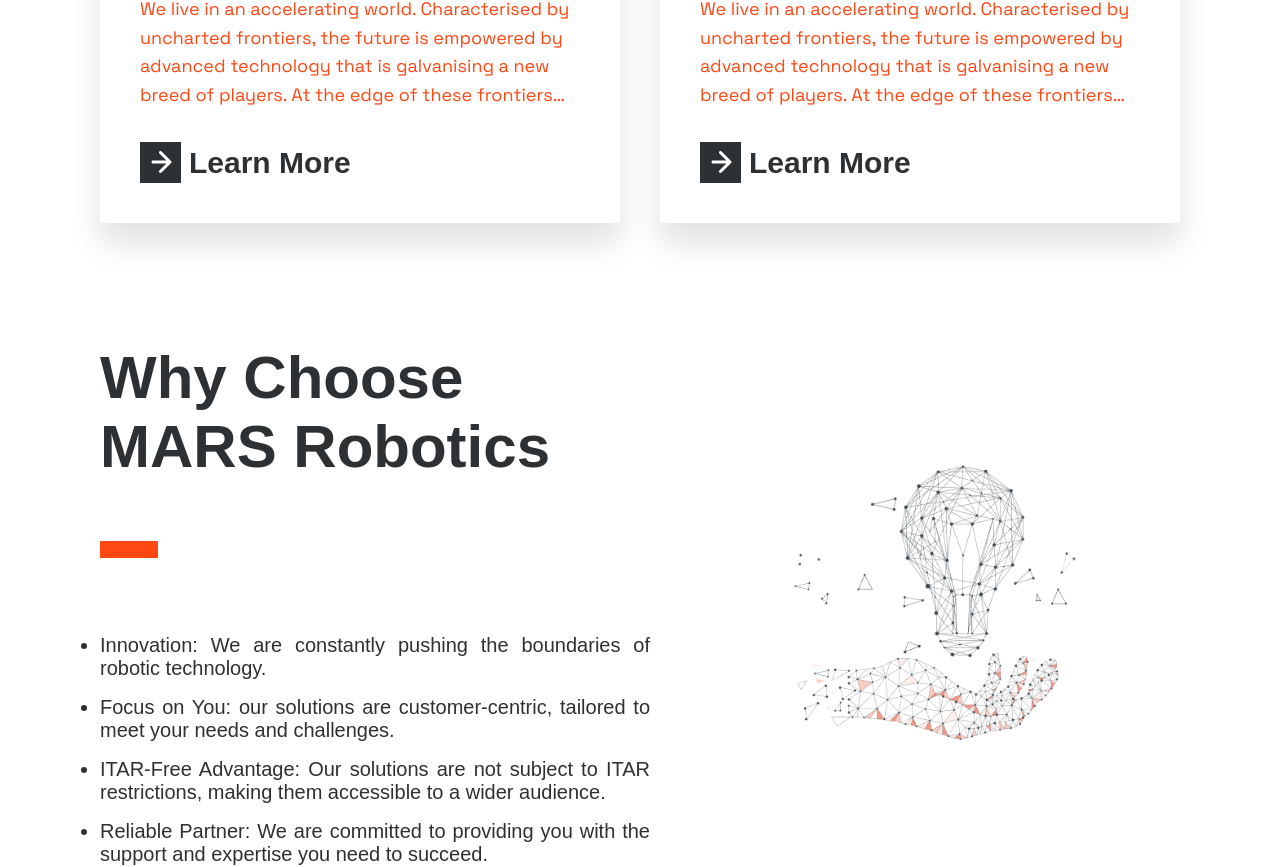
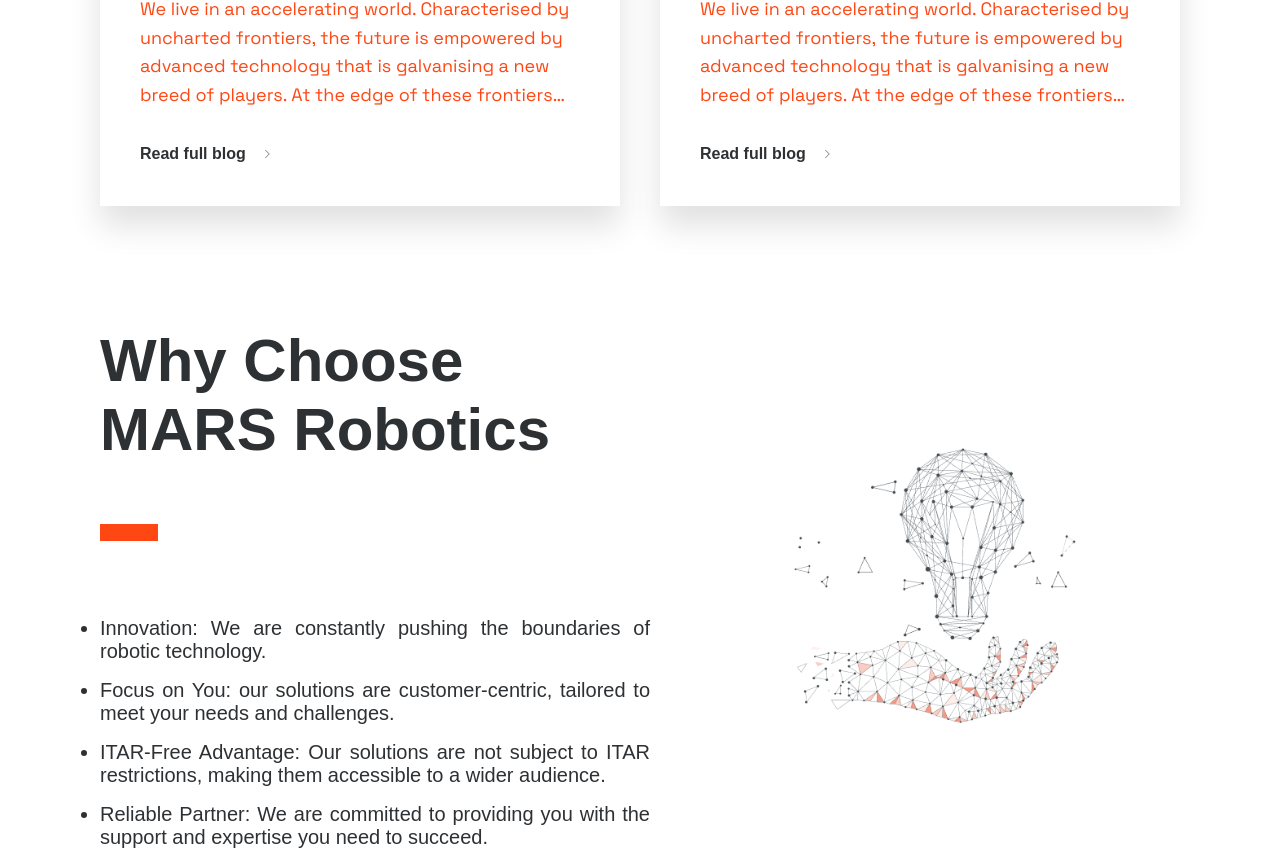
Before and after one commit to Mohammad-amin-alkhatib/mars, a Next.js app: page / in a window 1280 px wide. Shown: the part 1515-2382 px from the top of the page. Built offline with nearby package versions, Linux system fonts and the light colour scheme; a web font is replaced by a local one.

Commit message:
Update button animation

```diff
--- a/src/components/ArrowButton/ArrowButton.module.scss
+++ b/src/components/ArrowButton/ArrowButton.module.scss
@@ -5,21 +5,27 @@
     align-items: center;
     display: flex;
     gap: 15px;
+     flex-direction: row;
     text-decoration: none;
     color: $black-200;
-
     &:hover {
+        color: $orange;                     // text turns orange
         .arrow {
             color: $orange;
+            transform: translateX(8px);     // arrow moves right
         }
     }
 }
 
 .arrow {
-    height: 41px;
-    width: 41px;
+     height: 24px;
+    width: 24;
+transition: transform 0.3s ease, color 0.3s ease;
+    transform: translateX(0);
+      // initial state
+      flex-shrink: 0;  // Add this to prevent arrow from shrinking
 }
 
 .text {
-    font: 600 30px $gibson;
+    font: 600 16px $gibson;
 }
--- a/src/components/ArrowButton/index.jsx
+++ b/src/components/ArrowButton/index.jsx
@@ -2,14 +2,14 @@
 import Arrow from '@/assets/icons/arrow.svg';
 import styles from "./ArrowButton.module.scss";
 import cx from 'classnames';
-
+import CaretRight from '@/assets/icons/CaretRight.svg';
 const ArrowButton = ({ text, className, href }) => {
     return (
         <Link href={href} className={cx(styles.container, className)}>
-            <Arrow className={styles.arrow} />
             <span className={styles.text}>
                 {text}
             </span>
+            <CaretRight className={styles.arrow} />
         </Link>
     )
 };
--- a/src/components/Card/Card.module.scss
+++ b/src/components/Card/Card.module.scss
@@ -97,10 +97,12 @@
 }
 
 .learnMore {
+
   display: flex;
   align-items: center;
   gap: 8px;
-  font-size: 20px;
+  font-size: 16px;
+  color: #767E87;
   line-height: 28px;
   cursor: pointer;
   transition: all 0.3s ease;
--- a/src/components/Card/index.jsx
+++ b/src/components/Card/index.jsx
@@ -28,7 +28,7 @@
             </div>
             {wrapLink(href, <h2 className={styles.title}>{title}</h2>)}
             <div className={cx(styles.description, spaceGrotesk.className)}>{description}</div>
-            {href && <ArrowButton text="Learn More" href={href} className={styles.learnMore} />}
+            {href && <ArrowButton text="Read full blog" href={href} className={styles.arrowButtonNoBg} />}
         </div>
     );
 }
--- a/src/components/LetsWorkTogether/LetsWorkTogether.module.scss
+++ b/src/components/LetsWorkTogether/LetsWorkTogether.module.scss
@@ -96,6 +96,7 @@
     img {
       width: 50%;
       margin: 60px 0 85px;
+      border-radius: 20px;
     }
   }
 
@@ -107,6 +108,10 @@
 .icon {
   @include bp-below(medium) {
     display: none;
+  }
+
+  img {
+    border-radius: 20px;
   }
 }
 
@@ -120,7 +125,34 @@
 .listItem {
   margin-top: 16px;
 }
+.divisionsList {
+  list-style: none;
+  padding: 0;
+  margin: 0;
+}
 
+.divisionItem {
+  display: flex;
+  align-items: flex-start;
+  gap: 12px;
+  margin-bottom: 20px;  // This adds spacing between division items
+  color: $black-200;
+  font: 400 20px $gibson;
+  text-align: justify;
+
+  &:last-child {
+    margin-bottom: 0;
+  }
+}
+
+.divisionDot {
+  min-width: 8px;
+  width: 8px;
+  height: 8px;
+  background-color: $orange;
+  border-radius: 50%;
+  margin-top: 8px;
+}
 .downloadButton {
   color: #2E3134;
   font: 600 30px $gibson;
--- a/src/components/LetsWorkTogether/index.jsx
+++ b/src/components/LetsWorkTogether/index.jsx
@@ -10,6 +10,7 @@
     className,
     imgSrc,
     description,
+     divisions,
     href,
     textButton,
     darkMode = false,
@@ -53,7 +54,18 @@
                 </div>
 
                 {showSeparator && <Separator className={styles.separator} />}
+
                 {!!descriptionTitle && <div className={styles.descriptionTitle}>{descriptionTitle}</div>}
+                {!!divisions?.length && (
+                    <ul className={styles.divisionsList}>
+                        {divisions.map((item, index) => (
+                            <li key={index} className={styles.divisionItem}>
+                                <span className={styles.divisionDot} />
+                                {item}
+                            </li>
+                        ))}
+                    </ul>
+                )}
                 {!!description?.length && !listStyle && (
                     <div
                         className={styles.description}
--- a/src/pages/about/index.js
+++ b/src/pages/about/index.js
@@ -87,10 +87,10 @@
            <LetsWorkTogether
     title={ourMission.title}
     description={ourMission.description}
+    divisions={ourMission.divisions}
     imgSrc={ourMission.imgSrc}
     className={styles.ourMission}
     descriptionTitle={ourMission.descriptionTitle}
-                    // darkMode
 />
 
 
--- a/src/pages/services/[service]/[subService]/index.js
+++ b/src/pages/services/[service]/[subService]/index.js
@@ -24,6 +24,8 @@
                     className={styles.whyChooseSection}
                     {...chooseUs}
                 />
+                <div>
+                 </div>
             </div >
         </>
     )
```
Also changed, not shown: src/data/aboutPage.json (+12 -8 lines), src/assets/icons/CaretRight.svg (added). Lines whose indentation alone changed are shown as unchanged.
